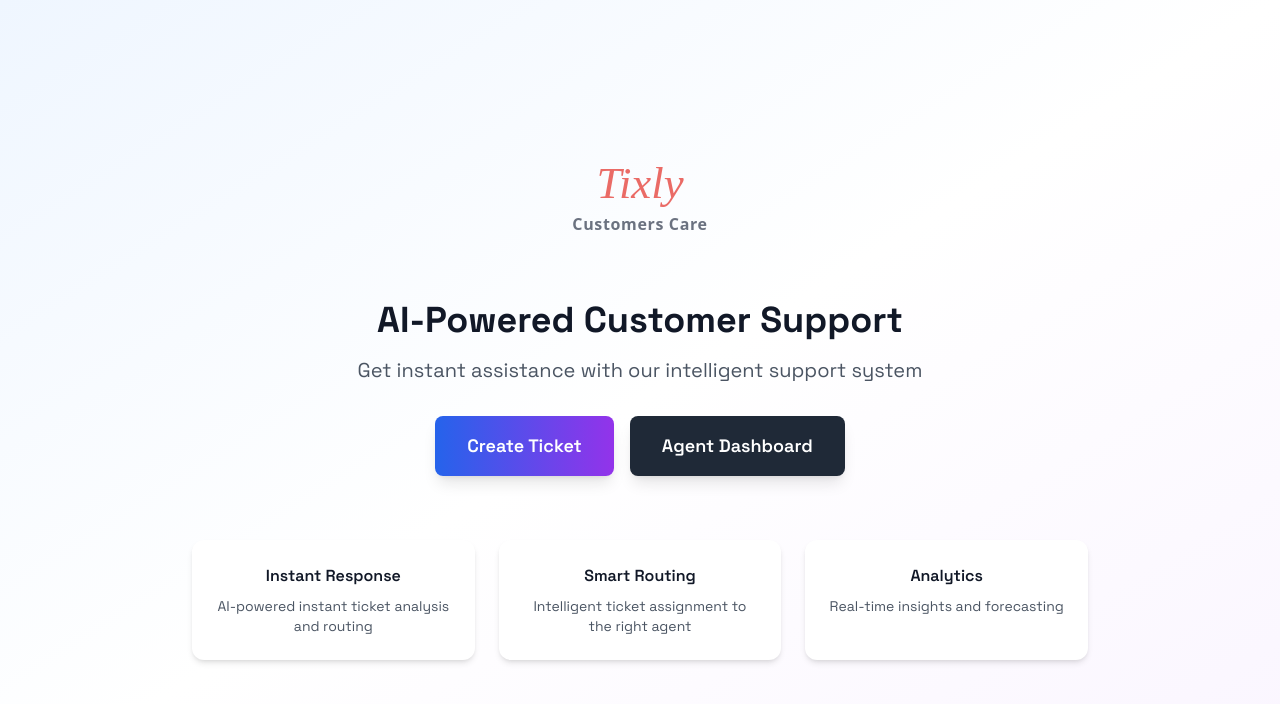
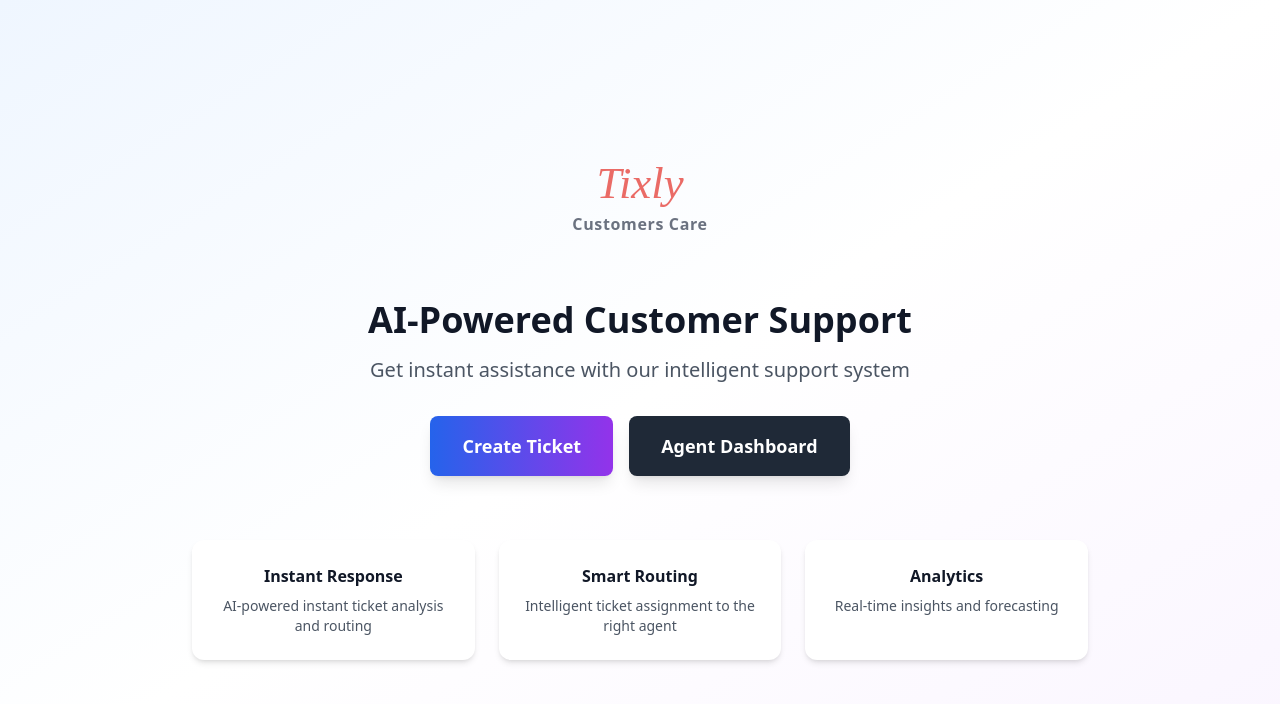
Before and after one commit to parthCJ/Tixly-Customer_support_agent, a Next.js app in the folder frontend/: page / in a window 1280 px wide. Shown: the top 704 px of the page. Built offline with nearby package versions, Linux system fonts and the light colour scheme.

Commit message:
Fix frontend/backend integration issues across core flows

```diff
--- a/frontend/app/layout.tsx
+++ b/frontend/app/layout.tsx
@@ -1,18 +1,7 @@
 import type { Metadata } from 'next';
-import { Space_Grotesk, JetBrains_Mono } from 'next/font/google';
 import './globals.css';
 import 'react-toastify/dist/ReactToastify.css';
 import Providers from './providers';
-
-const spaceGrotesk = Space_Grotesk({
-  subsets: ['latin'],
-  variable: '--font-space-grotesk',
-});
-
-const jetbrainsMono = JetBrains_Mono({
-  subsets: ['latin'],
-  variable: '--font-jetbrains-mono',
-});
 
 export const metadata: Metadata = {
   title: 'Customer Support Copilot - AI-Powered Support Platform',
@@ -30,7 +19,7 @@ export default function RootLayout({
 }) {
   return (
     <html lang="en">
-      <body className={`${spaceGrotesk.variable} ${jetbrainsMono.variable} font-sans`}>
+      <body className="font-sans">
         <Providers>
           {children}
         </Providers>
--- a/frontend/tailwind.config.js
+++ b/frontend/tailwind.config.js
@@ -8,8 +8,8 @@ module.exports = {
   theme: {
     extend: {
       fontFamily: {
-        sans: ['var(--font-space-grotesk)', 'system-ui', 'sans-serif'],
-        mono: ['var(--font-jetbrains-mono)', 'monospace'],
+        sans: ['system-ui', 'sans-serif'],
+        mono: ['ui-monospace', 'SFMono-Regular', 'Menlo', 'Monaco', 'Consolas', 'monospace'],
       },
       colors: {
         primary: {
```
Also changed, not shown: frontend/lib/api.ts (+4 -4 lines), 1 other file (tests, documents, lock files or other folders).
